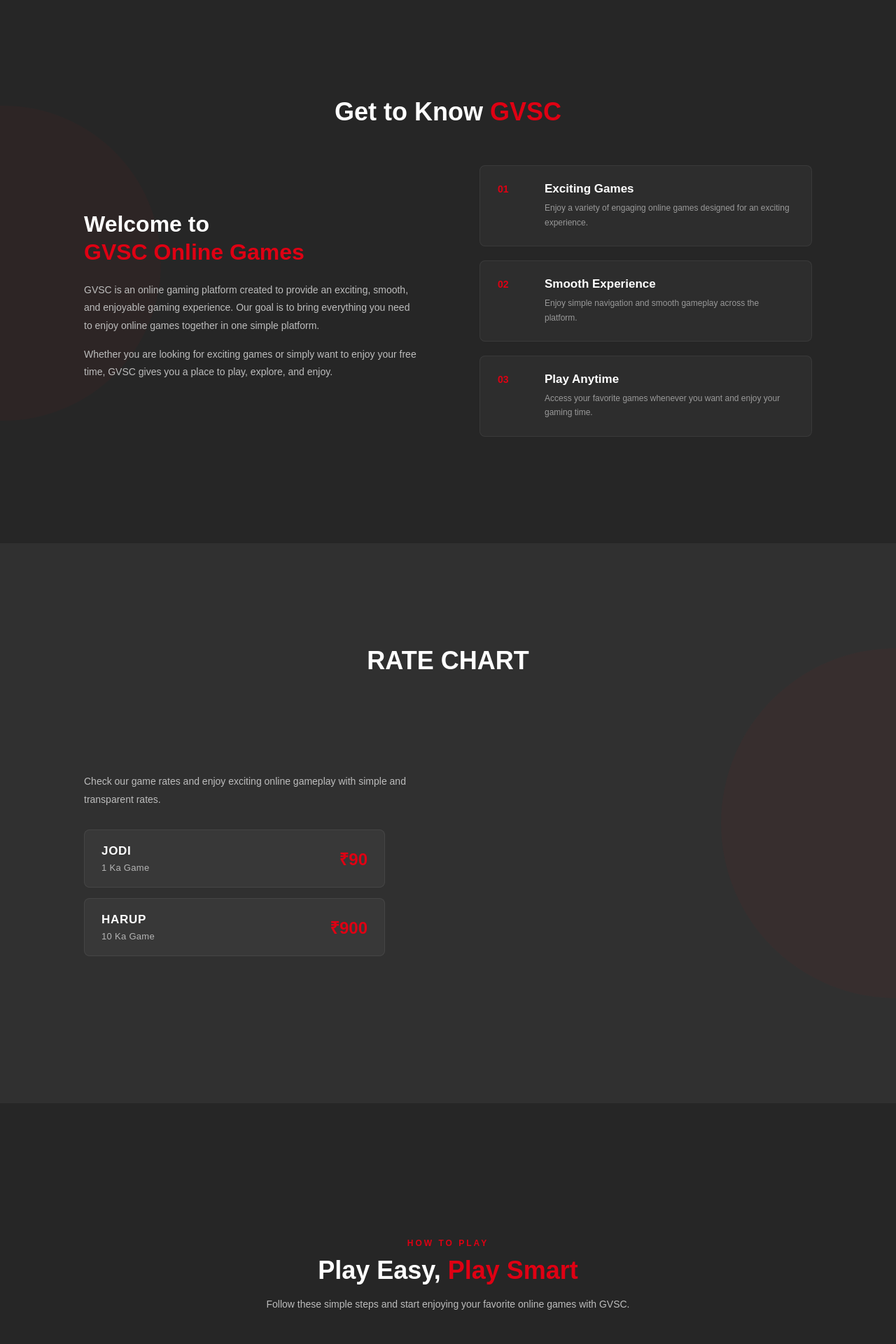
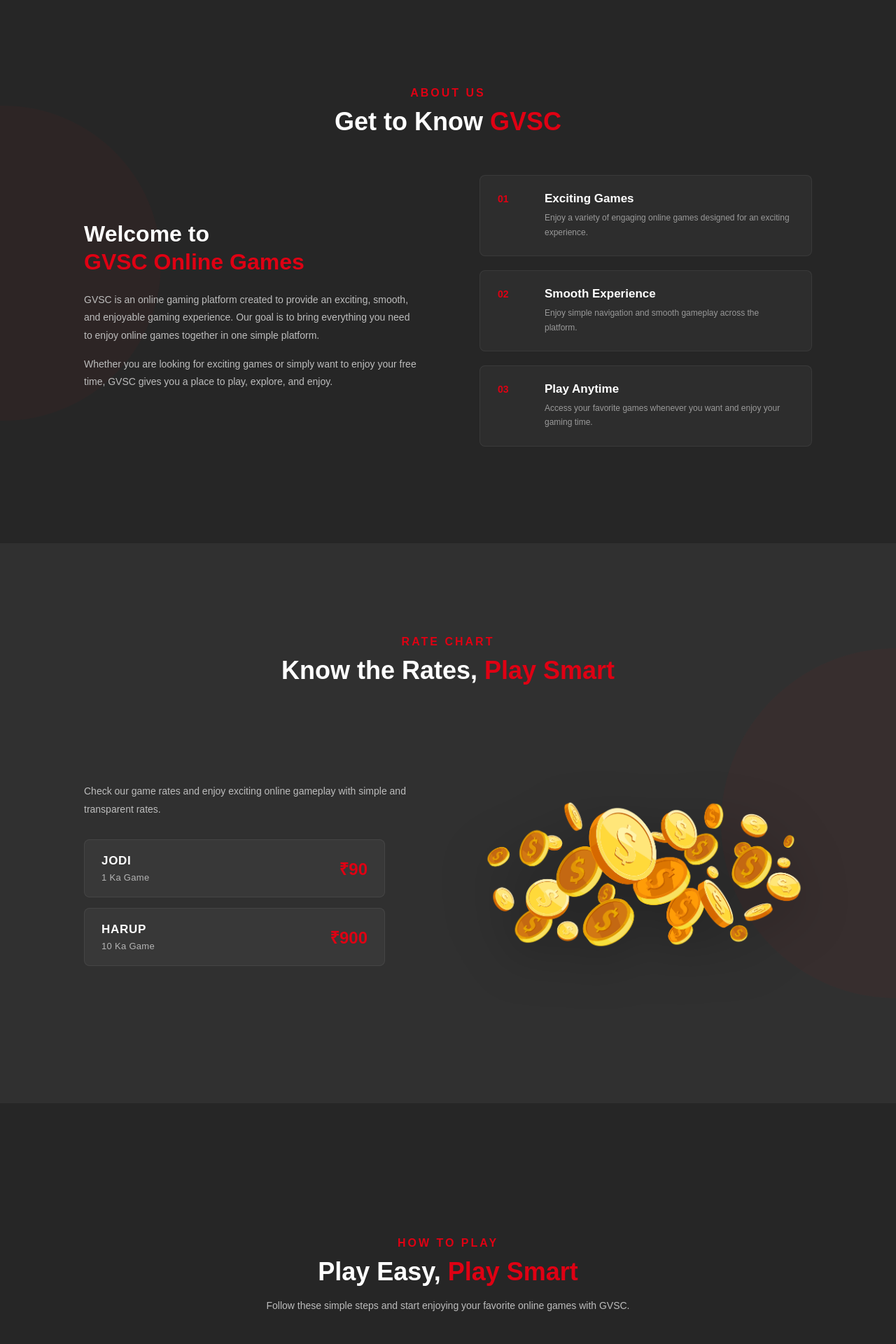
Before and after one commit to developmentss202-a11y/Darbar, a React (Vite) app: page / in a window 1280 px wide. Shown: the part 680-2600 px from the top of the page at 70% size. Built offline with nearby package versions, Linux system fonts and the light colour scheme.

Commit message:
added the images

```diff
--- a/src/pages/Landing Page/LandingAbout.jsx
+++ b/src/pages/Landing Page/LandingAbout.jsx
@@ -5,7 +5,7 @@ const LandingAbout = () => {
     <section id="about" className="about-section">
       {/* Section Heading */}
       <div className="about-heading">
-        {/* <span>ABOUT US</span> */}
+        <span>ABOUT US</span>
         <h2>
           Get to Know <strong>GVSC</strong>
         </h2>
--- a/src/pages/Landing Page/LandingGames.jsx
+++ b/src/pages/Landing Page/LandingGames.jsx
@@ -1,5 +1,5 @@
 import React from "react";
-// import gameImage from "../../assets/games.png";
+import gameImage from "../../assets/gold-coins.png";
 
 const LandingGames = () => {
   return (
@@ -8,7 +8,11 @@ const LandingGames = () => {
           TOP HEADING
       ========================= */}
       <div className="games-heading">
-        <h2>RATE CHART</h2>
+        <span>RATE CHART</span>
+
+        <h2>
+          Know the Rates, <strong>Play Smart</strong>
+        </h2>
       </div>
 
       {/* =========================
@@ -46,12 +50,7 @@ const LandingGames = () => {
 
         {/* Right - Image */}
         <div className="games-image">
-          {/*
-          <img
-            src={gameImage}
-            alt="GVSC Games"
-          />
-          */}
+          <img src={gameImage} alt="GVSC Coins" />
         </div>
       </div>
     </section>
--- a/src/pages/Landing Page/LandingHome.jsx
+++ b/src/pages/Landing Page/LandingHome.jsx
@@ -1,7 +1,14 @@
 import React from "react";
 import logo3 from "../../assets/logo3.png";
+import { useNavigate } from "react-router-dom";
 
 const LandingHome = () => {
+  const navigate = useNavigate();
+
+  const onClickPlay = () => {
+    navigate("/login");
+  };
+
   return (
     <div>
       <section id="home" className="home-section">
@@ -20,7 +27,9 @@ const LandingHome = () => {
 
             <p>Enjoy smooth gameplay and endless entertainment.</p>
 
-            <button className="download-btn">Play Now</button>
+            <button className="download-btn" onClick={onClickPlay}>
+              Play Now
+            </button>
           </div>
         </div>
       </section>
--- a/src/pages/Landing Page/css/Landing.css
+++ b/src/pages/Landing Page/css/Landing.css
@@ -491,7 +491,7 @@
 
   color: #df0013;
 
-  font-size: 12px;
+  font-size: 16px;
   font-weight: 700;
 
   letter-spacing: 3px;
@@ -693,7 +693,7 @@
 
   color: #df0013;
 
-  font-size: 12px;
+  font-size: 16px;
 
   font-weight: 700;
 
@@ -920,7 +920,7 @@
 
   color: #df0013;
 
-  font-size: 12px;
+  font-size: 16px;
 
   font-weight: 700;
 
```
Also changed, not shown: src/assets/gold-coins.png (added).
